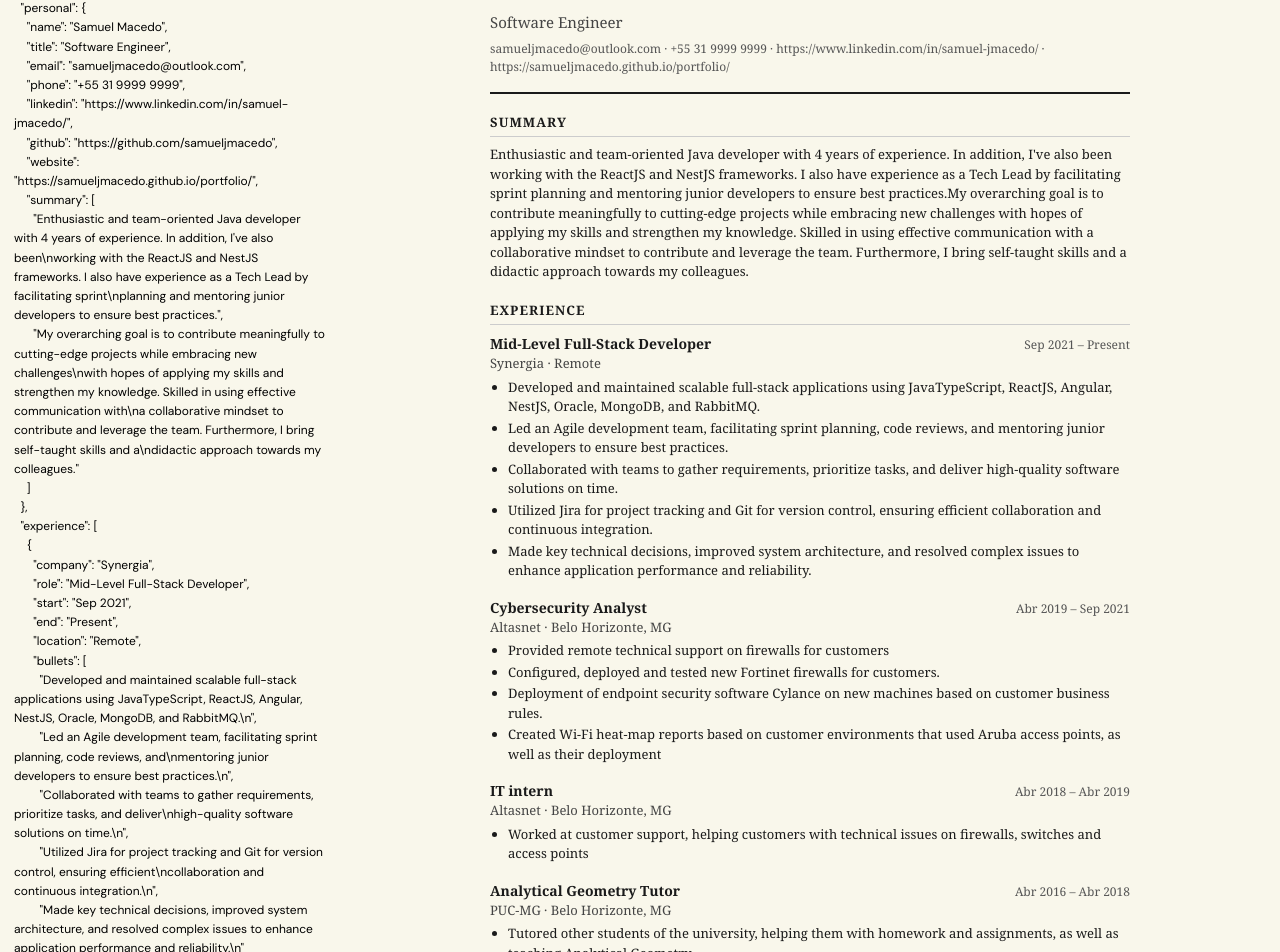
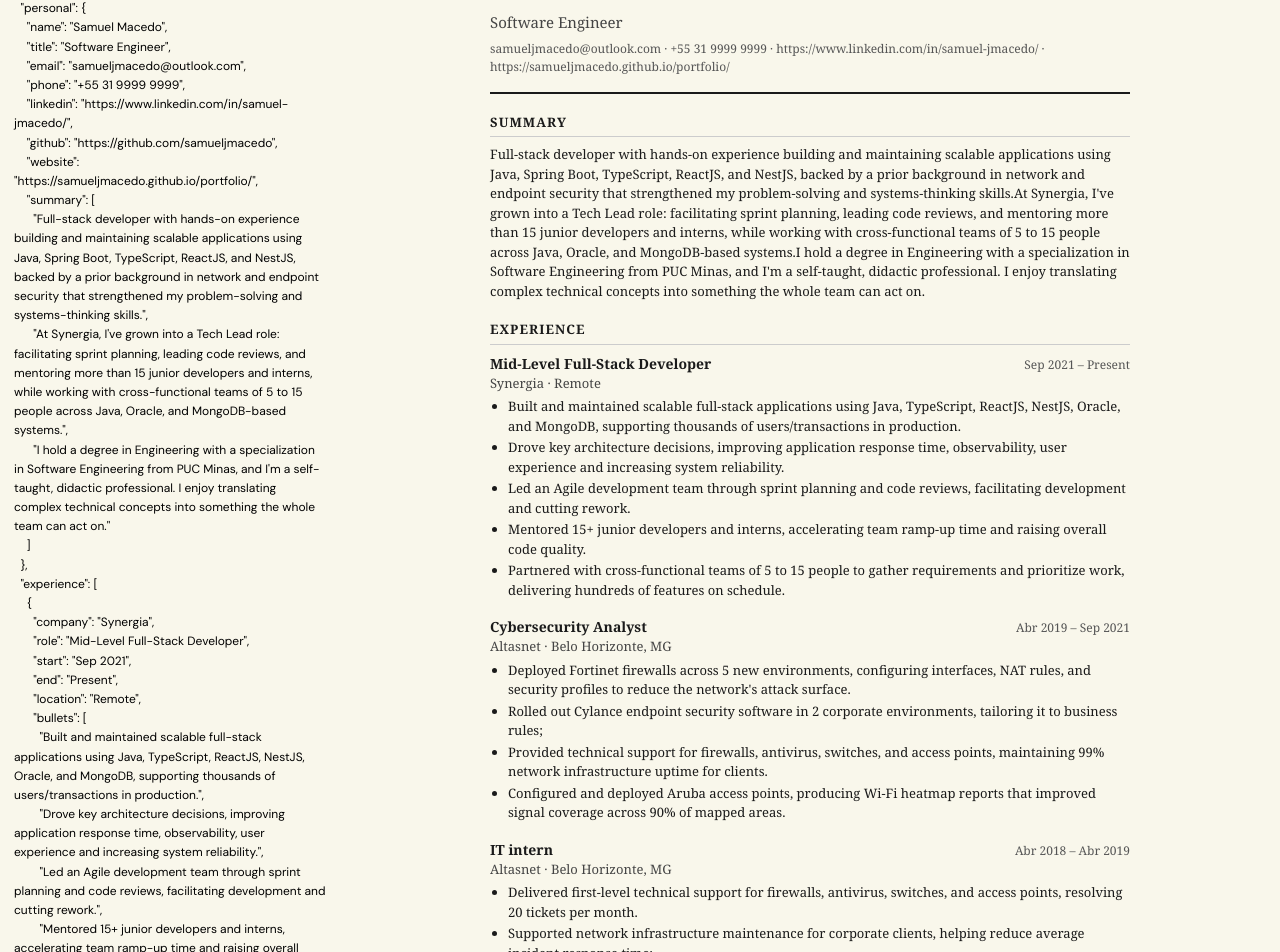
Before and after one commit to samueljmacedo/portfolio, a React (Create React App) app: page /export in a window 1280 px wide. Shown: the part 143-1095 px from the top of the page. Built offline with nearby package versions, Linux system fonts and the light colour scheme.

Commit message:
feat: data update

```diff
--- a/src/data/info.js
+++ b/src/data/info.js
@@ -8,13 +8,9 @@
     github: "https://github.com/samueljmacedo",
     website: "https://samueljmacedo.github.io/portfolio/",
     summary: [
-      'Enthusiastic and team-oriented Java developer with 4 years of experience. In addition, I\'ve also been\n' +
-      'working with the ReactJS and NestJS frameworks. I also have experience as a Tech Lead by facilitating sprint\n' +
-      'planning and mentoring junior developers to ensure best practices.',
-      'My overarching goal is to contribute meaningfully to cutting-edge projects while embracing new challenges\n' +
-      'with hopes of applying my skills and strengthen my knowledge. Skilled in using effective communication with\n' +
-      'a collaborative mindset to contribute and leverage the team. Furthermore, I bring self-taught skills and a\n' +
-      'didactic approach towards my colleagues.'
+      'Full-stack developer with hands-on experience building and maintaining scalable applications using Java, Spring Boot, TypeScript, ReactJS, and NestJS, backed by a prior background in network and endpoint security that strengthened my problem-solving and systems-thinking skills.',
+      'At Synergia, I\'ve grown into a Tech Lead role: facilitating sprint planning, leading code reviews, and mentoring more than 15 junior developers and interns, while working with cross-functional teams of 5 to 15 people across Java, Oracle, and MongoDB-based systems.',
+      'I hold a degree in Engineering with a specialization in Software Engineering from PUC Minas, and I\'m a self-taught, didactic professional. I enjoy translating complex technical concepts into something the whole team can act on.'
     ]
   },
   experience: [
@@ -25,16 +21,11 @@
       end: "Present",
       location: "Remote",
       bullets: [
-        'Developed and maintained scalable full-stack applications using Java'+
-        'TypeScript, ReactJS, Angular, NestJS, Oracle, MongoDB, and RabbitMQ.\n',
-        'Led an Agile development team, facilitating sprint planning, code reviews, and\n'+
-        'mentoring junior developers to ensure best practices.\n',
-        'Collaborated with teams to gather requirements, prioritize tasks, and deliver\n'+
-        'high-quality software solutions on time.\n',
-        'Utilized Jira for project tracking and Git for version control, ensuring efficient\n'+
-        'collaboration and continuous integration.\n',
-        'Made key technical decisions, improved system architecture, and resolved ' +
-        'complex issues to enhance application performance and reliability.\n',
+        'Built and maintained scalable full-stack applications using Java, TypeScript, ReactJS, NestJS, Oracle, and MongoDB, supporting thousands of users/transactions in production.',
+        'Drove key architecture decisions, improving application response time, observability, user experience and increasing system reliability.',
+        'Led an Agile development team through sprint planning and code reviews, facilitating development and cutting rework.',
+        'Mentored 15+ junior developers and interns, accelerating team ramp-up time and raising overall code quality.',
+        'Partnered with cross-functional teams of 5 to 15 people to gather requirements and prioritize work, delivering hundreds of features on schedule.'
       ],
       note: 'Rapidly strengthened Java development skills within a '+
         'year, earning trust from management to the point of mentoring and supporting '+
@@ -46,11 +37,12 @@
       start: "Abr 2019",
       end: "Sep 2021",
       location: "Belo Horizonte, MG",
-      bullets: ['Provided remote technical support on firewalls for customers',
-        'Configured, deployed and tested new Fortinet firewalls for customers.',
-        'Deployment of endpoint security software Cylance on new machines based on customer business rules. \n',
-        'Created Wi-Fi heat-map reports based on customer environments that used Aruba access points, as well as their deployment',
-      ],
+      bullets: [
+        'Deployed Fortinet firewalls across 5 new environments, configuring interfaces, NAT rules, and security profiles to reduce the network\'s attack surface.',
+        'Rolled out Cylance endpoint security software in 2 corporate environments, tailoring it to business rules;',
+        'Provided technical support for firewalls, antivirus, switches, and access points, maintaining 99% network infrastructure uptime for clients.',
+        'Configured and deployed Aruba access points, producing Wi-Fi heatmap reports that improved signal coverage across 90% of mapped areas.'
+      ]
     },
     {
       company: "Altasnet",
@@ -59,7 +51,9 @@
       end: "Abr 2019",
       location: "Belo Horizonte, MG",
       bullets: [
-        'Worked at customer support, helping customers with technical issues on firewalls, switches and access points',
+        'Delivered first-level technical support for firewalls, antivirus, switches, and access points, resolving 20 tickets per month.',
+        'Supported network infrastructure maintenance for corporate clients, helping reduce average incident response time;',
+        'Built the technical foundation in networking and security that led to a promotion to Network & Security Analyst in under a year.'
       ]
     },
     {
@@ -69,8 +63,9 @@
       end: "Abr 2018",
       location: "Belo Horizonte, MG",
       bullets: [
-        'Tutored other students of the university, helping them with homework and assignments, as well as teaching Analytical Geometry.',
-        'Helped math professors at their day-to-day activities',
+        'Helped +100 students resolve questions in Analytical Geometry, improving comprehension of complex course concepts.',
+        'Supported professors in delivering classes and practical activities;',
+        'Developed teaching and technical communication skills later applied to mentoring junior developers throughout my career.',
       ]
     }
   ],
```
